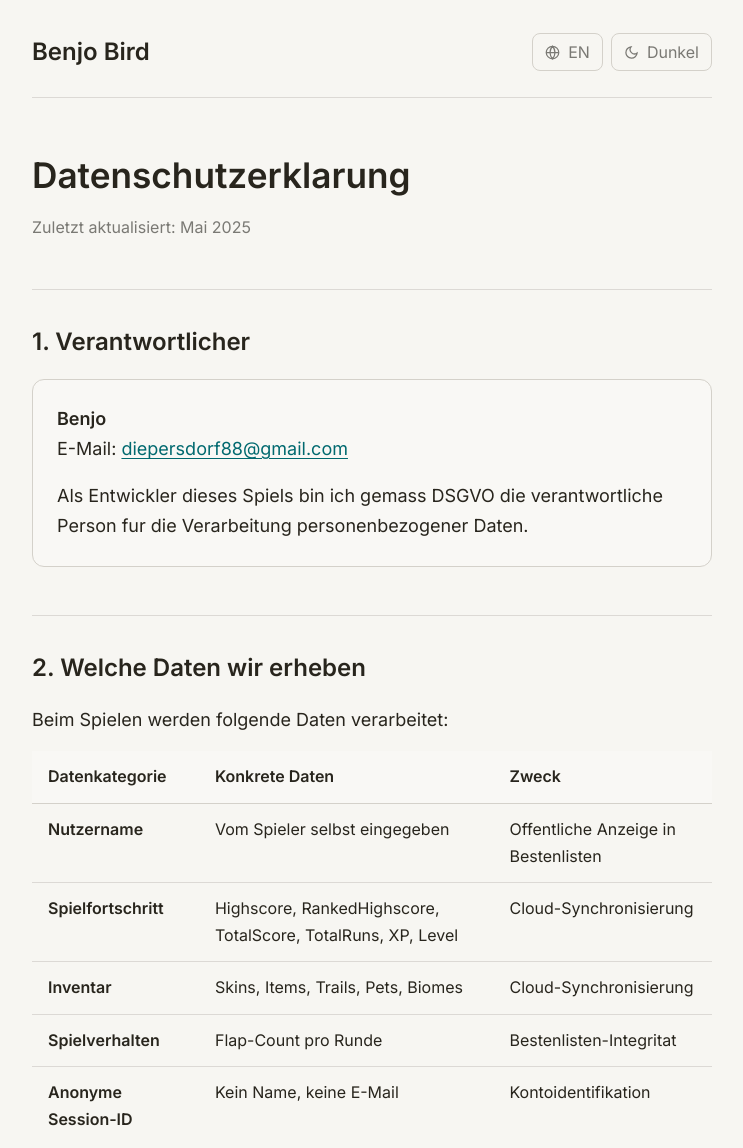
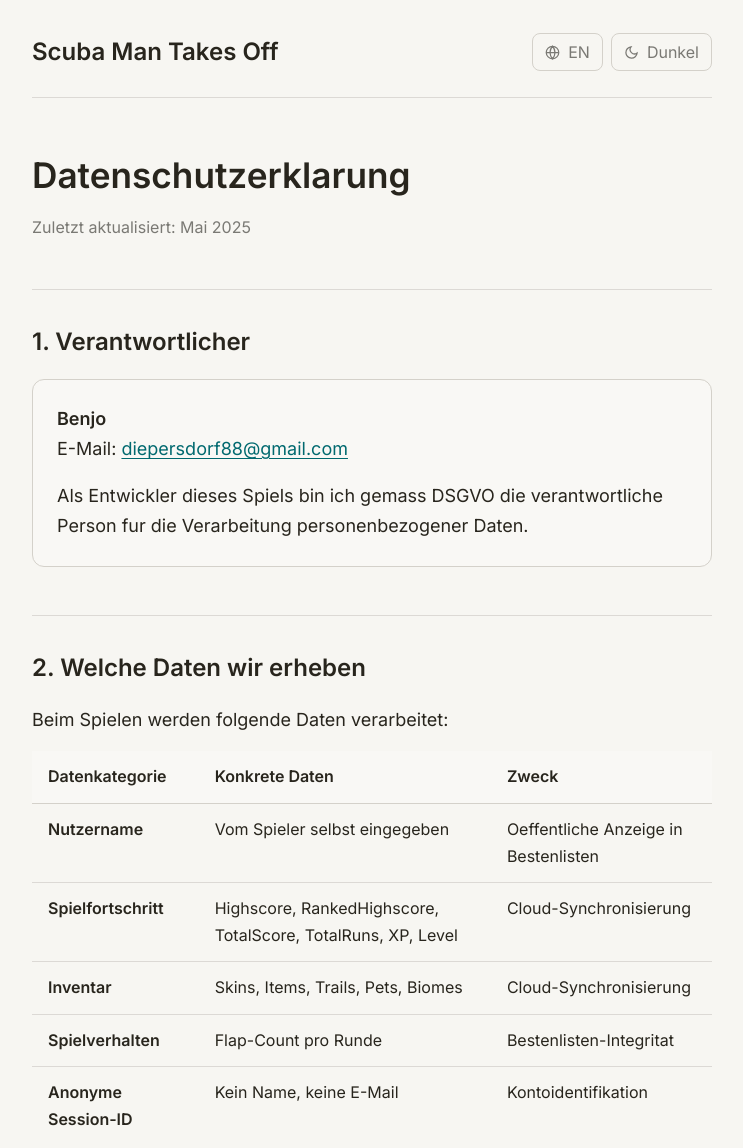
Before and after one commit to TiefSeeTaucher69/ScubaManTakesOff-Privacy, a plain HTML site: page index.html in a window 1280 px wide. Shown: the top 1148 px of the page, without its empty margins (268-1011 px from the left). Drawn offline with Linux system fonts and the light colour scheme.

Commit message:
Fixed typos

```diff
--- a/index.html
+++ b/index.html
@@ -45,7 +45,7 @@
 <body>
 <div class="container">
   <header>
-    <span class="site-title">Benjo Bird</span>
+    <span class="site-title">Scuba Man Takes Off</span>
     <div class="header-controls">
       <button class="btn" id="lang-btn">
         <svg width="15" height="15" viewBox="0 0 24 24" fill="none" stroke="currentColor" stroke-width="2"><circle cx="12" cy="12" r="10"/><path d="M2 12h20M12 2a15.3 15.3 0 0 1 4 10 15.3 15.3 0 0 1-4 10 15.3 15.3 0 0 1-4-10 15.3 15.3 0 0 1 4-10z"/></svg>
@@ -71,7 +71,7 @@
     <table>
       <thead><tr><th>Datenkategorie</th><th>Konkrete Daten</th><th>Zweck</th></tr></thead>
       <tbody>
-        <tr><td><strong>Nutzername</strong></td><td>Vom Spieler selbst eingegeben</td><td>Offentliche Anzeige in Bestenlisten</td></tr>
+        <tr><td><strong>Nutzername</strong></td><td>Vom Spieler selbst eingegeben</td><td>Oeffentliche Anzeige in Bestenlisten</td></tr>
         <tr><td><strong>Spielfortschritt</strong></td><td>Highscore, RankedHighscore, TotalScore, TotalRuns, XP, Level</td><td>Cloud-Synchronisierung</td></tr>
         <tr><td><strong>Inventar</strong></td><td>Skins, Items, Trails, Pets, Biomes</td><td>Cloud-Synchronisierung</td></tr>
         <tr><td><strong>Spielverhalten</strong></td><td>Flap-Count pro Runde</td><td>Bestenlisten-Integritat</td></tr>
@@ -87,7 +87,7 @@
       <ul>
         <li><strong>Unity Authentication</strong> &mdash; anonyme Anmeldung</li>
         <li><strong>Unity Cloud Save</strong> &mdash; Spielstand-Synchronisierung</li>
-        <li><strong>Unity Leaderboards</strong> &mdash; offentliche Bestenlisten</li>
+        <li><strong>Unity Leaderboards</strong> &mdash; oeffentliche Bestenlisten</li>
         <li><strong>Unity Remote Config</strong> &mdash; serverseitiges Balancing</li>
       </ul>
       <p>Datenschutz: <a href="https://unity.com/legal/privacy-policy" target="_blank" rel="noopener">unity.com/legal/privacy-policy</a></p>
```
